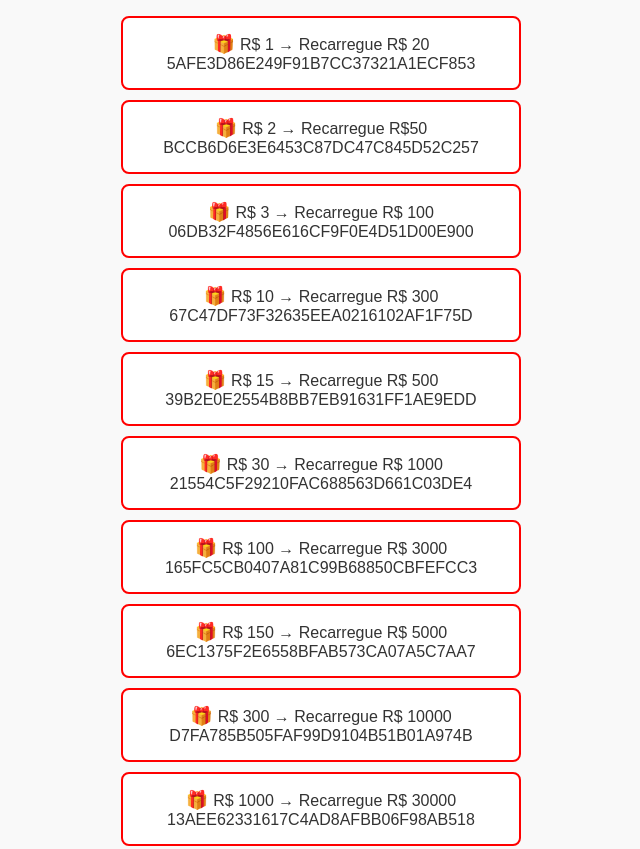
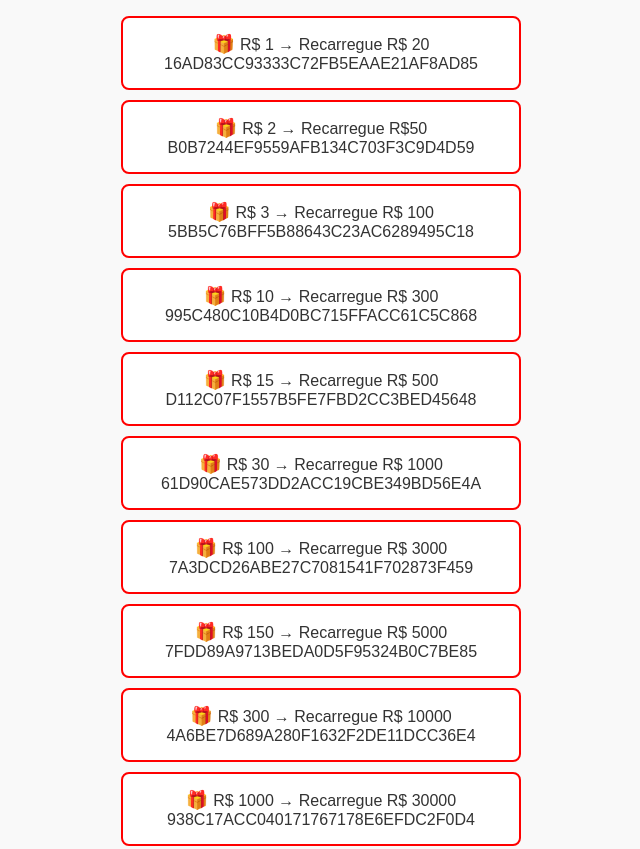
Before and after one commit to hs51gm/BRA, a plain HTML site: page index.html in a window 1280 px wide. Shown: the part 343-1192 px from the top of the page, without its empty margins (319-959 px from the left). Drawn offline with Linux system fonts and the light colour scheme.

Commit message:
Add files via upload

```diff
--- a/index.html
+++ b/index.html
@@ -96,45 +96,45 @@
   <h3>CLIQUE NOS CÓDIGOS PARA COPIÁ-LOS AUTOMATICAMENTE</h3>
 
   <!-- Code Items -->
-  <div class="code-item" onclick="copyToClipboard('5AFE3D86E249F91B7CC37321A1ECF853')">
+  <div class="code-item" onclick="copyToClipboard('16AD83CC93333C72FB5EAAE21AF8AD85')">
     <span class="gift-icon">🎁</span>R$ 1 → Recarregue R$ 20<br>
-    5AFE3D86E249F91B7CC37321A1ECF853
+    16AD83CC93333C72FB5EAAE21AF8AD85
   </div>
-  <div class="code-item" onclick="copyToClipboard('BCCB6D6E3E6453C87DC47C845D52C257')">
+  <div class="code-item" onclick="copyToClipboard('B0B7244EF9559AFB134C703F3C9D4D59')">
     <span class="gift-icon">🎁</span>R$ 2 → Recarregue R$50<br>
-    BCCB6D6E3E6453C87DC47C845D52C257
+    B0B7244EF9559AFB134C703F3C9D4D59
   </div>
-  <div class="code-item" onclick="copyToClipboard('06DB32F4856E616CF9F0E4D51D00E900')">
+  <div class="code-item" onclick="copyToClipboard('5BB5C76BFF5B88643C23AC6289495C18')">
     <span class="gift-icon">🎁</span>R$ 3 → Recarregue R$ 100<br>
-    06DB32F4856E616CF9F0E4D51D00E900
+    5BB5C76BFF5B88643C23AC6289495C18
   </div>
-  <div class="code-item" onclick="copyToClipboard('67C47DF73F32635EEA0216102AF1F75D')">
+  <div class="code-item" onclick="copyToClipboard('995C480C10B4D0BC715FFACC61C5C868')">
     <span class="gift-icon">🎁</span>R$ 10 → Recarregue R$ 300<br>
-    67C47DF73F32635EEA0216102AF1F75D
+    995C480C10B4D0BC715FFACC61C5C868
   </div>
-  <div class="code-item" onclick="copyToClipboard('39B2E0E2554B8BB7EB91631FF1AE9EDD')">
+  <div class="code-item" onclick="copyToClipboard('D112C07F1557B5FE7FBD2CC3BED45648')">
     <span class="gift-icon">🎁</span>R$ 15 → Recarregue R$ 500<br>
-    39B2E0E2554B8BB7EB91631FF1AE9EDD
+    D112C07F1557B5FE7FBD2CC3BED45648
   </div>
-  <div class="code-item" onclick="copyToClipboard('21554C5F29210FAC688563D661C03DE4')">
+  <div class="code-item" onclick="copyToClipboard('61D90CAE573DD2ACC19CBE349BD56E4A')">
     <span class="gift-icon">🎁</span>R$ 30 → Recarregue R$ 1000<br>
-    21554C5F29210FAC688563D661C03DE4
+    61D90CAE573DD2ACC19CBE349BD56E4A
   </div>
-  <div class="code-item" onclick="copyToClipboard('165FC5CB0407A81C99B68850CBFEFCC3')">
+  <div class="code-item" onclick="copyToClipboard('7A3DCD26ABE27C7081541F702873F459')">
     <span class="gift-icon">🎁</span>R$ 100  → Recarregue R$ 3000<br>
-    165FC5CB0407A81C99B68850CBFEFCC3
+    7A3DCD26ABE27C7081541F702873F459
   </div>
-  <div class="code-item" onclick="copyToClipboard('6EC1375F2E6558BFAB573CA07A5C7AA7')">
+  <div class="code-item" onclick="copyToClipboard('7FDD89A9713BEDA0D5F95324B0C7BE85')">
     <span class="gift-icon">🎁</span>R$ 150 → Recarregue R$ 5000<br>
-    6EC1375F2E6558BFAB573CA07A5C7AA7
+    7FDD89A9713BEDA0D5F95324B0C7BE85
   </div>
-  <div class="code-item" onclick="copyToClipboard('D7FA785B505FAF99D9104B51B01A974B')">
+  <div class="code-item" onclick="copyToClipboard('4A6BE7D689A280F1632F2DE11DCC36E4')">
     <span class="gift-icon">🎁</span>R$ 300 → Recarregue R$ 10000<br>
-    D7FA785B505FAF99D9104B51B01A974B
+    4A6BE7D689A280F1632F2DE11DCC36E4
   </div>
-  <div class="code-item" onclick="copyToClipboard('13AEE62331617C4AD8AFBB06F98AB518')">
+  <div class="code-item" onclick="copyToClipboard('938C17ACC040171767178E6EFDC2F0D4')">
     <span class="gift-icon">🎁</span>R$ 1000 → Recarregue R$ 30000<br>
-    13AEE62331617C4AD8AFBB06F98AB518
+    938C17ACC040171767178E6EFDC2F0D4
   </div>
 
   <div class="note">
```
